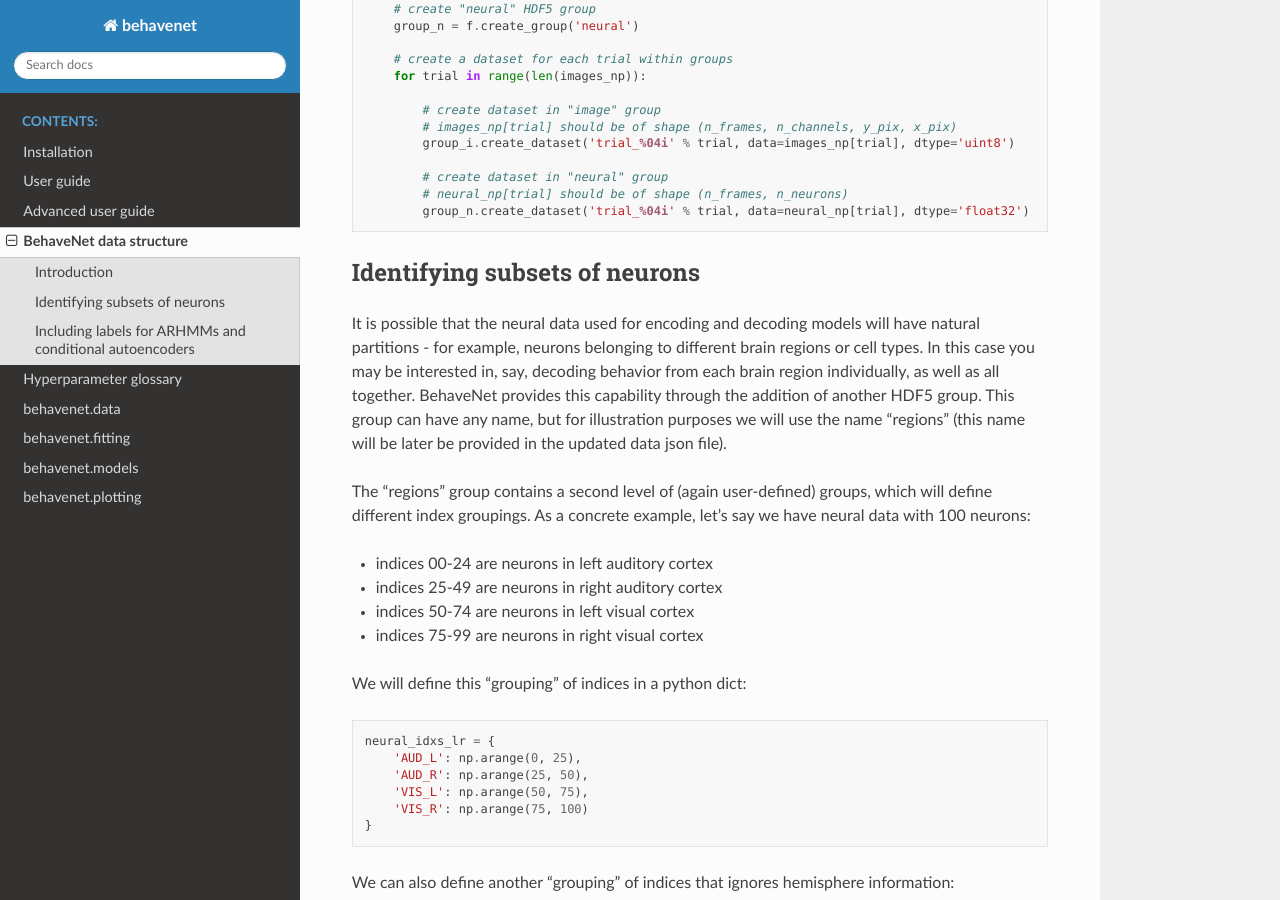
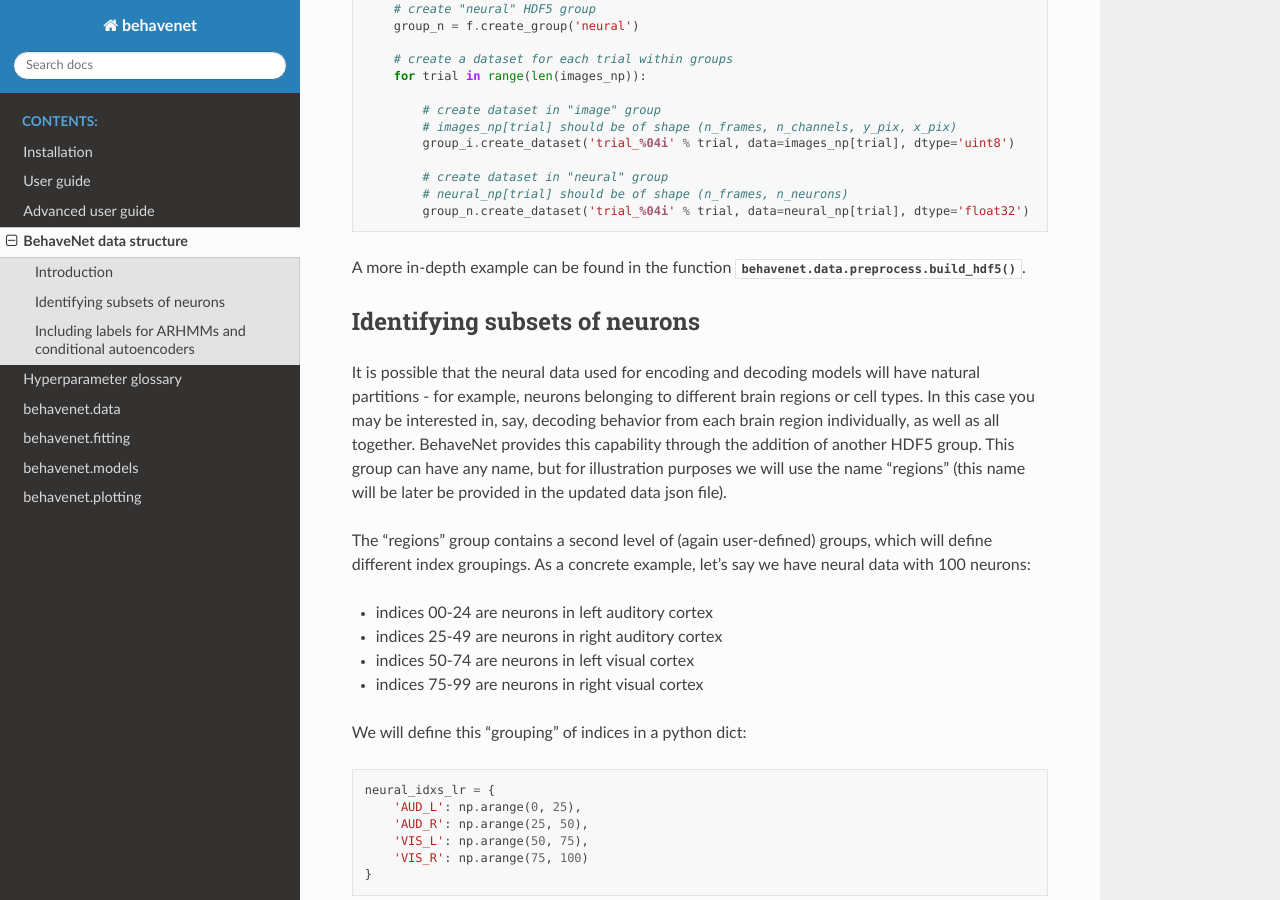
Before and after one commit to themattinthehatt/behavenet, a Sphinx documentation site: the page built from docs/source/data_structure.rst, in a window 1280 px wide and 900 px high, scrolled down 1487 px. Built offline with Sphinx 7.4.7 and the Read the Docs theme 2.0.0, drawn with Linux system fonts in a browser that asks for light colours.

Commit message:
preprocess doc updates

```diff
--- a/docs/modules/behavenet.data.rst
+++ b/docs/modules/behavenet.data.rst
@@ -6,6 +6,9 @@ Data handing documentation.
 .. automodapi:: behavenet.data.data_generator
    :no-inheritance-diagram:
 
+.. automodapi:: behavenet.data.preprocess
+   :no-inheritance-diagram:
+
 .. automodapi:: behavenet.data.transforms
    :no-inheritance-diagram:
 
--- a/docs/source/data_structure.rst
+++ b/docs/source/data_structure.rst
@@ -77,6 +77,8 @@ video or neural data differently than the rate at which it was acquired.
             # create dataset in "neural" group
             # neural_np[trial] should be of shape (n_frames, n_neurons)
             group_n.create_dataset('trial_%04i' % trial, data=neural_np[trial], dtype='float32')
+
+A more in-depth example can be found in the function :func:`behavenet.data.preprocess.build_hdf5`.
 
 .. _data_structure_subsets:
 
```
Also changed, not shown: 1 other file.
